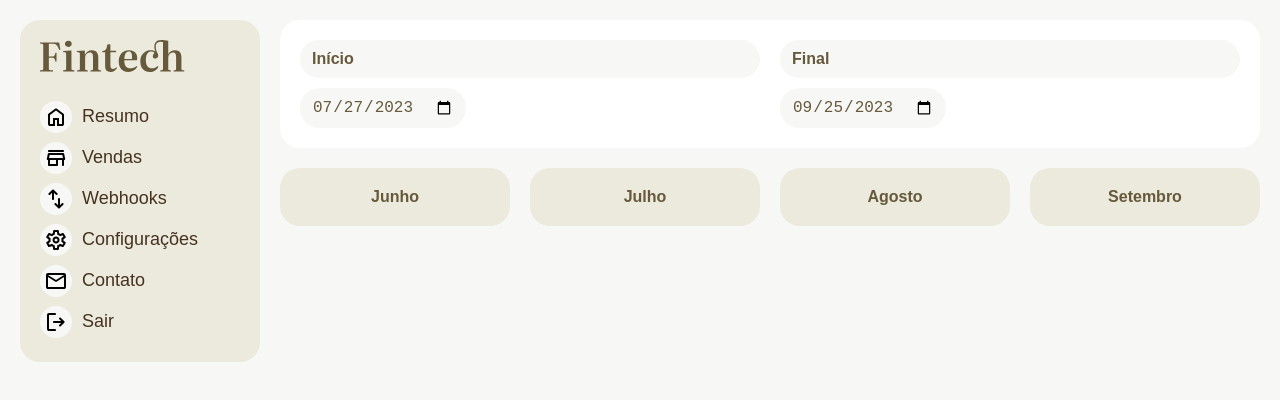
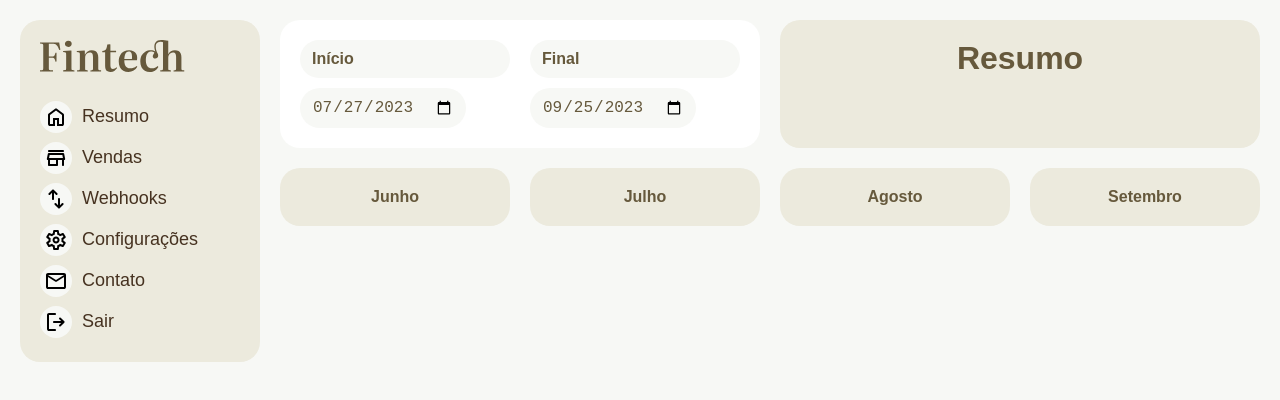
Before and after one commit to Ian-FS/Fintech---React-com-TypeScript, a React app: page / in a window 1280 px wide. Shown: the top 400 px of the page. Built offline with nearby package versions, Linux system fonts and the light colour scheme; no server answers; the HTML template or start-up script is replaced by a standard one.

Commit message:
adiciona estrutura e estilizan o componente Header

```diff
--- a/src/Components/Header.tsx
+++ b/src/Components/Header.tsx
@@ -1,11 +1,15 @@
+import { useState } from "react";
 import DateRange from "./DateRange";
 import Meses from "./Meses";
 
 export const Header = () => {
+  const [title, setTitle] = useState("Resumo");
+
   return (
     <header className="mb">
-      <div className="mb">
+      <div className="daterange mb">
         <DateRange />
+        <h1 className="box bg3">{title}</h1>
       </div>
       <Meses />
     </header>
--- a/src/Style.css
+++ b/src/Style.css
@@ -107,6 +107,18 @@
   background: var(--color-3);
 }
 
+/* daterange */
+
+.daterange {
+  display: grid;
+  grid-template-columns: 1fr 1fr;
+  gap: var(--gap);
+}
+
+.daterange h1 {
+  text-align: center;
+}
+
 /*Resumo*/
 
 .resumo {
```
